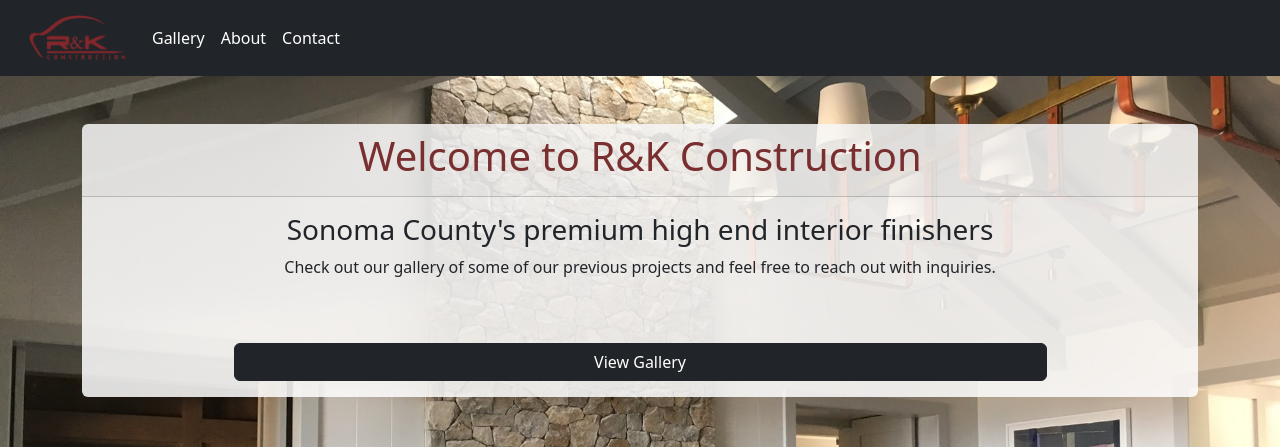
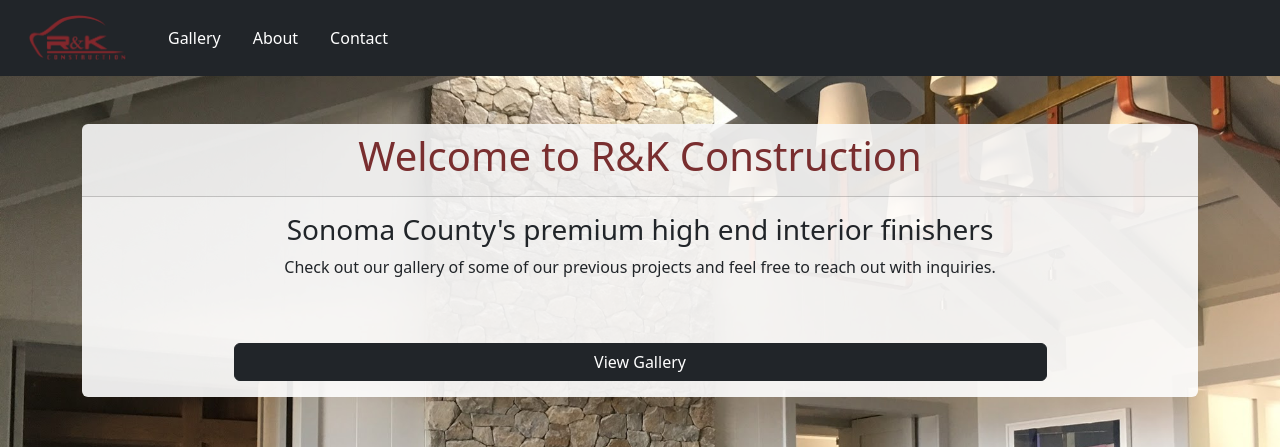
Before and after one commit to connorrubattino/R-K, a React (Vite) app: page / in a window 1280 px wide. Shown: the top 447 px of the page. Built offline with nearby package versions, Linux system fonts and the light colour scheme.

Commit message:
navbar spacing

```diff
--- a/main.css
+++ b/main.css
@@ -28,7 +28,7 @@
   }
 
   .card.bg-white-transparent {
-    background-color: rgba(255, 255, 255, 0.85);
+    background-color: rgba(255, 255, 255, 0.90);
   }
 
   .custom-container {
--- a/src/components/Navigation.tsx
+++ b/src/components/Navigation.tsx
@@ -22,9 +22,9 @@
                 <Navbar.Collapse id='nav-collapse'>
                     <Nav className='me-auto'>
                             <>
-                                <Nav.Link className='text-white navbar-link' as={Link} to='/gallery'>Gallery</Nav.Link>
-                                <Nav.Link className='text-white navbar-link' as={Link} to='/about'>About</Nav.Link>
-                                <Nav.Link className='text-white navbar-link' as={Link} to='/contact'>Contact</Nav.Link>
+                                <Nav.Link className='text-white navbar-link ms-3' as={Link} to='/gallery'>Gallery</Nav.Link>
+                                <Nav.Link className='text-white navbar-link ms-3' as={Link} to='/about'>About</Nav.Link>
+                                <Nav.Link className='text-white navbar-link ms-3' as={Link} to='/contact'>Contact</Nav.Link>
                             </>
 
                     </Nav>
```
